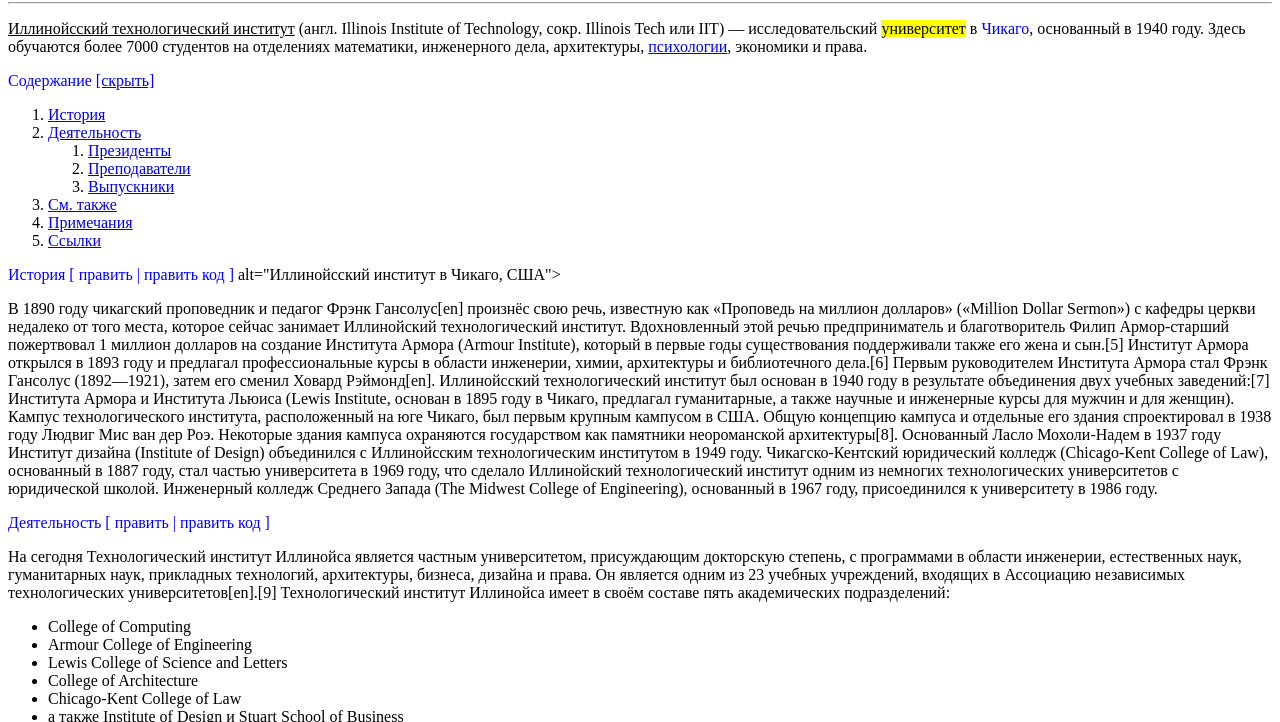
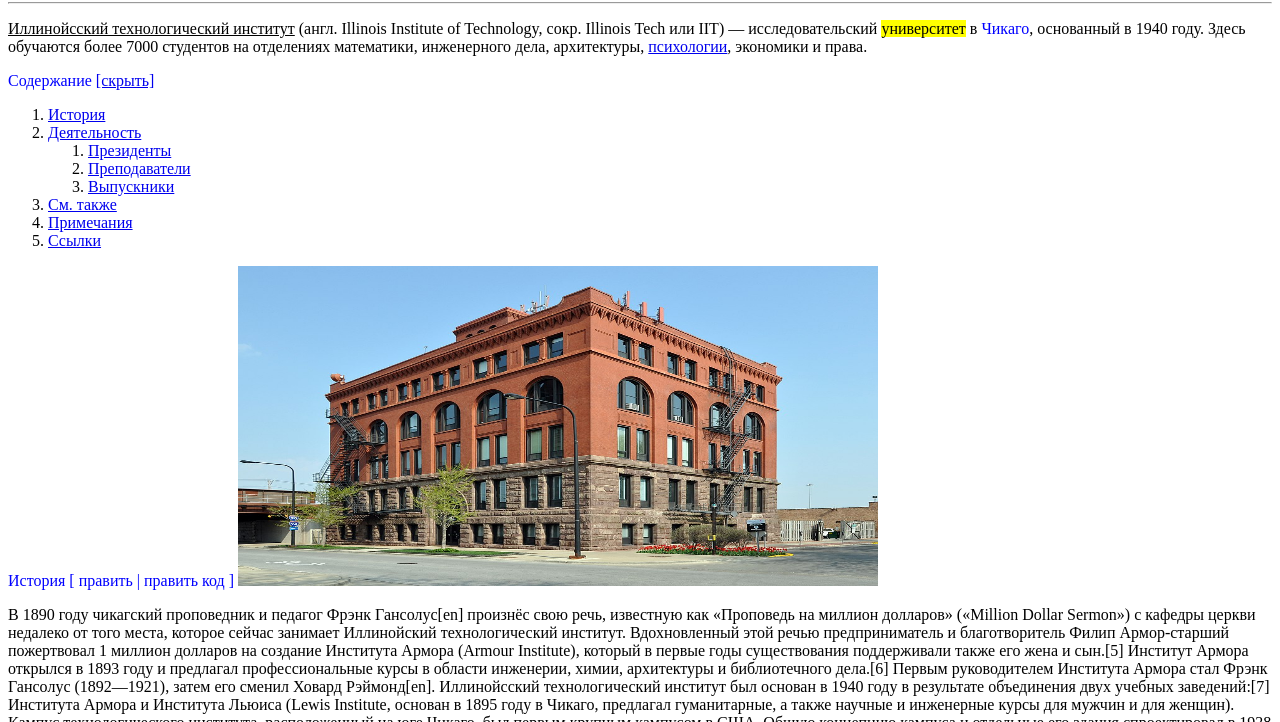
Before and after one commit to webdeveloper666/pagestest, a plain HTML site: page index.html in a window 1280 px wide. Shown: the part 78-800 px from the top of the page. Drawn offline with Linux system fonts and the light colour scheme.

Commit message:
returned image

```diff
--- a/index.html
+++ b/index.html
@@ -60,8 +60,8 @@
     <main>
         <span>История</span>
         <span>[ править | править код ]</span>
-        <!-- <img src="img/IIT_Machinery_Hall.jpg" title="IIT" width="640" height="320" -->
-        alt="Иллинойсский институт в Чикаго, США">
+        <img src="img/IIT_Machinery_Hall.jpg" title="IIT" width="640" height="320"
+            alt="Иллинойсский институт в Чикаго, США">
         <p>В 1890 году чикагский проповедник и педагог Фрэнк Гансолус[en] произнёс свою речь, известную как
             «Проповедь
             на миллион долларов» («Million Dollar Sermon») с кафедры церкви недалеко от того места, которое сейчас
```
